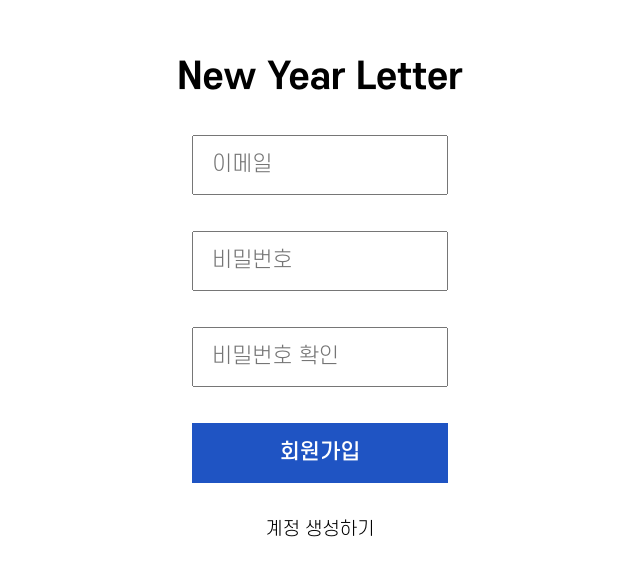
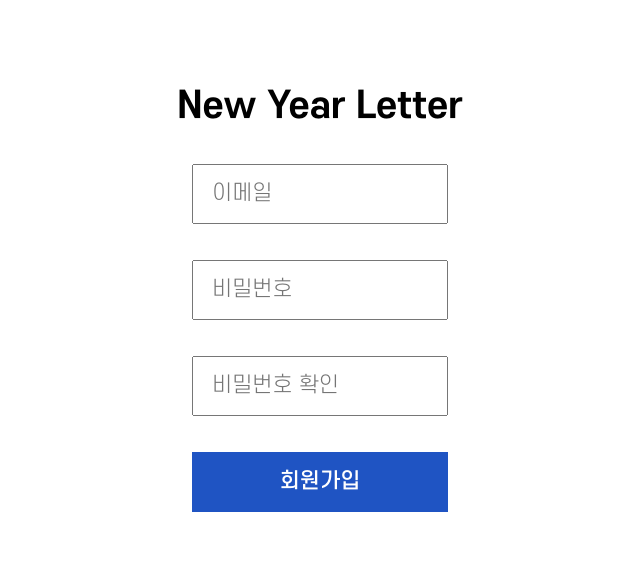
Before and after one commit to Ji-yong219/hello-new-year, a React (Create React App) app in the folder newyearletter/src/main/frontend/: page /sign-up in a window 1280 px wide. Shown: the part 102-678 px from the top of the page, without its empty margins (320-960 px from the left). Built offline with nearby package versions, Linux system fonts and the light colour scheme.

Commit message:
Refactor: Remove Create Account Text

```diff
--- a/newyearletter/src/main/frontend/src/pages/CreateAccount.js
+++ b/newyearletter/src/main/frontend/src/pages/CreateAccount.js
@@ -69,10 +69,6 @@ function CreateAccount() {
       />
 
       <ButtonItem onClick={handleSubmit}>회원가입</ButtonItem>
-
-      <BottomText>
-        <LinkItem target="/sign-up">계정 생성하기</LinkItem>
-      </BottomText>
     </Container>
   )
 }
```
